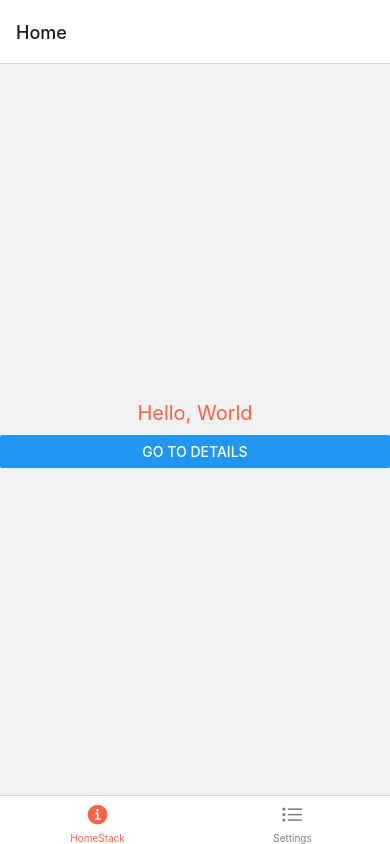
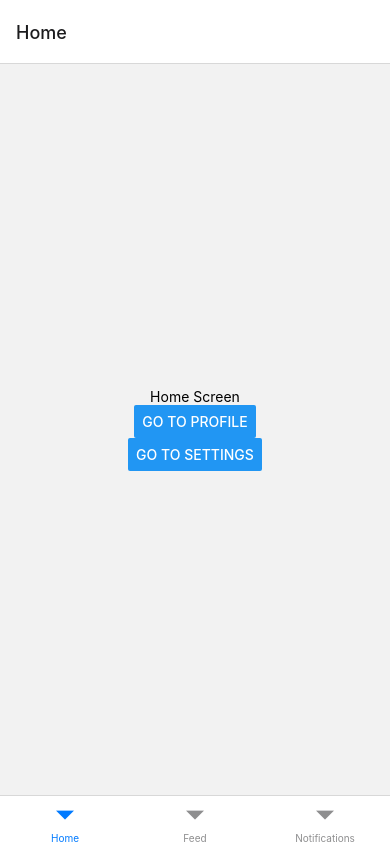
Before and after one commit to kiranojhanp/ghurghura-ci-cd-react-native, a React Native app: screen / in a window 390 px wide. Built offline with nearby package versions, Linux system fonts and the light colour scheme.

Commit message:
feat: reconfigure stacks and tabs

```diff
--- a/App.tsx
+++ b/App.tsx
@@ -1,109 +1,64 @@
-import React from 'react';
-import {Button, SafeAreaView, StatusBar, StyleSheet, Text} from 'react-native';
+import * as React from 'react';
+import {Text, View, Button} from 'react-native';
 import {NavigationContainer} from '@react-navigation/native';
+import {createNativeStackNavigator} from '@react-navigation/native-stack';
 import {createBottomTabNavigator} from '@react-navigation/bottom-tabs';
-import {
-  NativeStackScreenProps,
-  createNativeStackNavigator,
-} from '@react-navigation/native-stack';
-import Ionicons from 'react-native-vector-icons/Ionicons';
 
-type RootStackParamList = {
-  Home: undefined;
-  Details: {
-    itemId: number;
-    otherParam?: string;
-  };
-};
+const SCREENS = Object.freeze({
+  HOME: 'HomeScreen',
+  PROFILE: 'ProfileScreen',
+  SETTINGS: 'SettingsScreen',
+});
 
-type HomeProps = NativeStackScreenProps<RootStackParamList, 'Home'>;
-type DetailsProps = NativeStackScreenProps<RootStackParamList, 'Details'>;
+const TABS = Object.freeze({
+  HOME: 'Home',
+  FEED: 'Feed',
+  NOTIFICATIONS: 'Notifications',
+});
 
-function Home({navigation}: HomeProps): JSX.Element {
-  const test = {itemId: 85};
+const Tab = createBottomTabNavigator();
+const Stack = createNativeStackNavigator();
+
+function EmptyScreen() {
+  return <View />;
+}
+
+function Home({navigation}: any) {
   return (
-    <SafeAreaView style={styles.container}>
-      <Text style={styles.hello}>Hello, World</Text>
+    <View style={{flex: 1, alignItems: 'center', justifyContent: 'center'}}>
+      <Text>Home Screen</Text>
       <Button
-        title="Go to Details"
-        onPress={() => navigation.navigate('Details', test)}
+        title="Go to Profile"
+        onPress={() => navigation.navigate(SCREENS.PROFILE)}
       />
-    </SafeAreaView>
+      <Button
+        title="Go to Settings"
+        onPress={() => navigation.navigate(SCREENS.SETTINGS)}
+      />
+    </View>
   );
 }
 
-function Details({route}: DetailsProps) {
+function Tabs() {
   return (
-    <SafeAreaView style={styles.container}>
-      <Text style={styles.hello}>
-        {route.params.otherParam ?? 'Details page'}
-      </Text>
-    </SafeAreaView>
+    <Tab.Navigator>
+      <Tab.Screen name={TABS.HOME} component={Home} />
+      <Tab.Screen name={TABS.FEED} component={EmptyScreen} />
+      <Tab.Screen name={TABS.NOTIFICATIONS} component={EmptyScreen} />
+    </Tab.Navigator>
   );
 }
 
-function Settings() {
-  return (
-    <SafeAreaView style={styles.container}>
-      <Text style={styles.hello}>Settings!</Text>
-    </SafeAreaView>
-  );
-}
-
-const Stack = createNativeStackNavigator<RootStackParamList>();
-const Tab = createBottomTabNavigator();
-
-function HomeStack(): JSX.Element {
-  return (
-    <Stack.Navigator initialRouteName="Home">
-      <Stack.Screen name="Home" component={Home} />
-      <Stack.Screen name="Details" component={Details} />
-    </Stack.Navigator>
-  );
-}
-
-function Wrapper(): JSX.Element {
+function App() {
   return (
     <NavigationContainer>
-      <Tab.Navigator
-        screenOptions={({route}) => ({
-          tabBarIcon: ({focused, color, size}) => {
-            let iconName = '';
-            if (route.name === 'HomeStack') {
-              iconName = focused
-                ? 'information-circle'
-                : 'information-circle-outline';
-            } else if (route.name === 'Settings') {
-              iconName = focused ? 'list' : 'list-outline';
-            }
-
-            return <Ionicons name={iconName} size={size} color={color} />;
-          },
-          tabBarActiveTintColor: 'tomato',
-          tabBarInactiveTintColor: 'gray',
-        })}>
-        <Tab.Screen
-          name="HomeStack"
-          component={HomeStack}
-          options={{headerShown: false}}
-        />
-        <Tab.Screen name="Settings" component={Settings} />
-      </Tab.Navigator>
+      <Stack.Navigator>
+        <Stack.Screen name={SCREENS.HOME} component={Tabs} options={{headerShown: false}} />
+        <Stack.Screen name={SCREENS.PROFILE} component={EmptyScreen} />
+        <Stack.Screen name={SCREENS.SETTINGS} component={EmptyScreen} />
+      </Stack.Navigator>
     </NavigationContainer>
   );
 }
 
-const styles = StyleSheet.create({
-  container: {
-    flex: 1,
-    justifyContent: 'center',
-  },
-  hello: {
-    fontSize: 20,
-    color: 'tomato',
-    textAlign: 'center',
-    margin: 10,
-  },
-});
-
-export default Wrapper;
+export default App;
```
